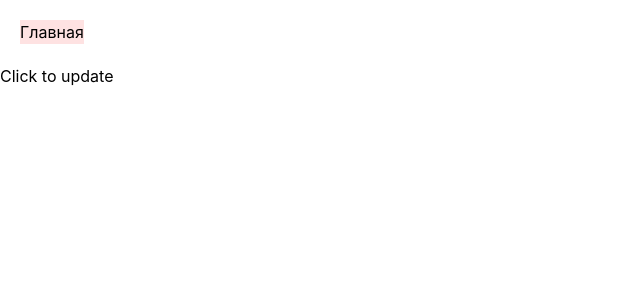
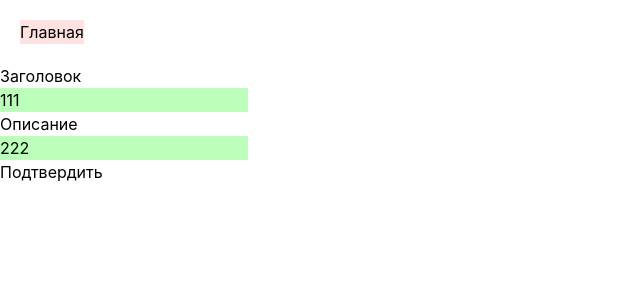
Before and after one commit to daryaleys/crud-app, a Vue app: page /update/0 in a window 1280 px wide. Shown: the top 300 px of the page, without its empty margins (0-640 px from the left). Built offline with nearby package versions, Linux system fonts and the light colour scheme.

Commit message:
logic for create/update

```diff
--- /dev/null
+++ b/src/components/form/ItemForm.vue
@@ -0,0 +1,46 @@
+<script setup lang="ts">
+const props = defineProps<{
+    oldTitle?: string
+    oldDescription?: string
+}>()
+
+console.log(props)
+
+const inputValues = {
+    title: props.oldTitle || "",
+    description: props.oldDescription || ""
+}
+
+console.log(inputValues)
+
+const submit = () => {
+    console.log(inputValues)
+}
+</script>
+
+<template>
+    <form @submit.prevent="submit">
+        <div class="input-wrap">
+            <label for="input-title" class="label">Заголовок</label>
+            <input type="text" id="input-title" v-model="inputValues.title" class="input">
+        </div>
+        <div class="input-wrap">
+            <label for="input-description" class="label">Описание</label>
+            <input type="text" id="input-description" v-model="inputValues.description" class="input">
+        </div>
+
+        <button type="submit">Подтвердить</button>
+    </form>
+</template>
+
+<style scoped>
+.input-wrap {
+    display: flex;
+    flex-direction: column;
+    align-items: start;
+}
+
+.input {
+    background: rgb(187, 255, 187);
+}
+</style>
--- a/src/components/single-item/SingleItem.vue
+++ b/src/components/single-item/SingleItem.vue
@@ -8,6 +8,10 @@ const props = defineProps<{
 }>()
 
 const route = "/update/" + props.id;
+
+const confirm = () => {
+    // открытие модалки
+}
 </script>
 
 <template>
@@ -16,7 +20,10 @@ const route = "/update/" + props.id;
         <span class="title">{{ title }}</span>
         <span class="description">{{ description }}</span>
 
-        <RouterLink :to="route">Редактировать</RouterLink>
+        <div class="btns">
+            <RouterLink :to="route">Редактировать</RouterLink>
+            <button @click="confirm">Удалить</button>
+        </div>
     </div>
 </template>
 
--- a/src/pages/CreateItemView.vue
+++ b/src/pages/CreateItemView.vue
@@ -1,9 +1,9 @@
 <script setup lang="ts">
-console.log("createS")
+import ItemForm from '../components/form/ItemForm.vue';
 </script>
 
 <template>
-    <h1>Click to create</h1>
+    <ItemForm />
 </template>
 
 <style scoped></style>
--- a/src/pages/UpdateItemView.vue
+++ b/src/pages/UpdateItemView.vue
@@ -1,8 +1,30 @@
 <script setup lang="ts">
+import { useRoute } from 'vue-router'
+import ItemForm from '../components/form/ItemForm.vue';
+import { ref, Ref } from 'vue';
+import { ItemType } from '../types/ItemType';
+
+const route = useRoute();
+const itemId = route.params.id;
+
+let currentItem: Ref<ItemType | null> = ref(null);
+
+// запрос информации о текущей сущность по id
+// const url = `/api/getItem/${itemId}`;
+// fetch(url).then(...)
+
+currentItem.value = {
+    id: 0,
+    title: "111",
+    description: "222",
+    published: true,
+    published_from: "2022-11-11"
+}
 </script>
 
 <template>
-    <h1>Click to update</h1>
+    <ItemForm v-if="currentItem" :oldTitle="currentItem.title" :oldDescription="currentItem.description" />
+    <h1 v-else>Не удалось загрузить пост. Пожалуйста, попробуйте позже</h1>
 </template>
 
 <style scoped></style>
```
